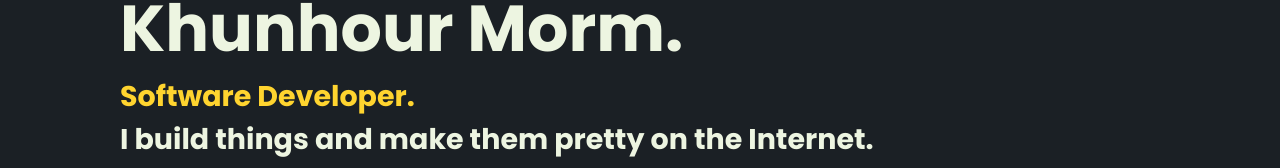
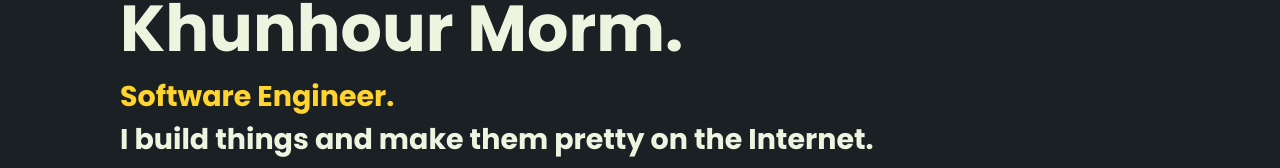
Before and after one commit to khunhour/portfolio, a React (Create React App) app: page / in a window 1280 px wide. Shown: the part 207-375 px from the top of the page. Built offline with nearby package versions, Linux system fonts and the light colour scheme.

Commit message:
revert node version

```diff
--- a/src/components/Hero/Hero.js
+++ b/src/components/Hero/Hero.js
@@ -5,7 +5,7 @@ export default function Hero({ handleViewResume }) {
 		<section id="home">
 			<div className="mono">Hi there! My name is</div>
 			<div className="name">Khunhour Morm.</div>
-			<h1 className="accent">Software Developer.</h1>
+			<h1 className="accent">Software Engineer.</h1>
 			<h1>I build things and make them pretty on the Internet.</h1>
 
 			<a
```
